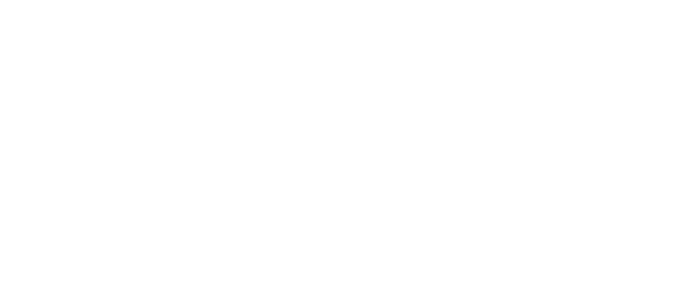
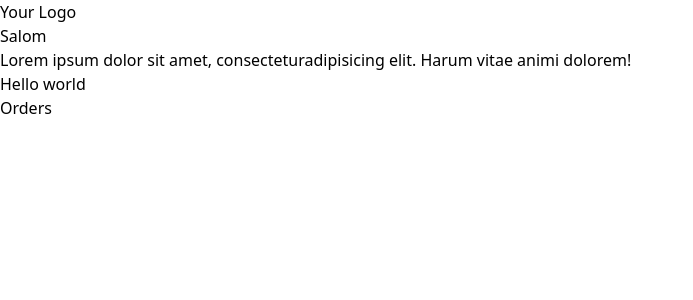
Before and after one commit to AshirovSherzod/ProjectGilam, a React (Vite) app: page /orders in a window 1280 px wide. Before the commit this address had no page. Shown: the top 300 px of the page, without its empty margins (0-693 px from the left). Built offline with nearby package versions, Linux system fonts and the light colour scheme; the HTML template or start-up script is replaced by a standard one.

Commit message:
task done

```diff
--- a/src/App.jsx
+++ b/src/App.jsx
@@ -1,12 +1,21 @@
 import { Route, Routes } from "react-router-dom";
 import Admin from "./pages/admin";
 import SignIn from "./pages/sign-in/SignIn";
+import Orders from "./pages/admin/orders/Orders";
+import Main from "./pages/admin/main/Main";
+import Services from "./pages/admin/services/Services";
+import Users from "./pages/admin/users/Users";
 
 function App() {
   return (
     <>
       <Routes>
-        <Route path="/" element={<Admin />} />
+        <Route path="/" element={<Admin />}>
+          <Route path="main" element={<Main />} />
+          <Route path="orders" element={<Orders />} />
+          <Route path="services" element={<Services />} />
+          <Route path="users" element={<Users />} />
+        </Route>
         <Route path="/sign-in" element={<SignIn />} />
       </Routes>
     </>
--- a/src/pages/admin/index.jsx
+++ b/src/pages/admin/index.jsx
@@ -1,6 +1,7 @@
 import React from "react";
 import Sidebar from "../../components/sidebar/Sidebar";
 import Header from "../../components/header/Header";
+import { Outlet } from "react-router-dom";
 
 const Admin = () => {
   return (
@@ -8,7 +9,9 @@
       <Sidebar />
       <div className="flex-col ml-[250px]">
         <Header />
-        <p>lorem100000</p>
+        <div className="pt-[70px]">
+          <Outlet />
+        </div>
       </div>
     </main>
   );
--- /dev/null
+++ b/src/pages/admin/main/Main.jsx
@@ -0,0 +1,11 @@
+import React from 'react'
+
+const Main = () => {
+  return (
+    <div>
+        <h1 className='text-[40px]'>Hello world</h1>
+    </div>
+  )
+}
+
+export default Main
--- /dev/null
+++ b/src/pages/admin/orders/Orders.jsx
@@ -0,0 +1,7 @@
+import React from "react";
+
+const Orders = () => {
+  return <div>Orders</div>;
+};
+
+export default Orders;
--- /dev/null
+++ b/src/pages/admin/services/Services.jsx
@@ -0,0 +1,7 @@
+import React from "react";
+
+const Services = () => {
+  return <div>Services</div>;
+};
+
+export default Services;
--- /dev/null
+++ b/src/pages/admin/users/Users.jsx
@@ -0,0 +1,9 @@
+import React from 'react'
+
+const Users = () => {
+  return (
+    <div>Users</div>
+  )
+}
+
+export default Users
```
